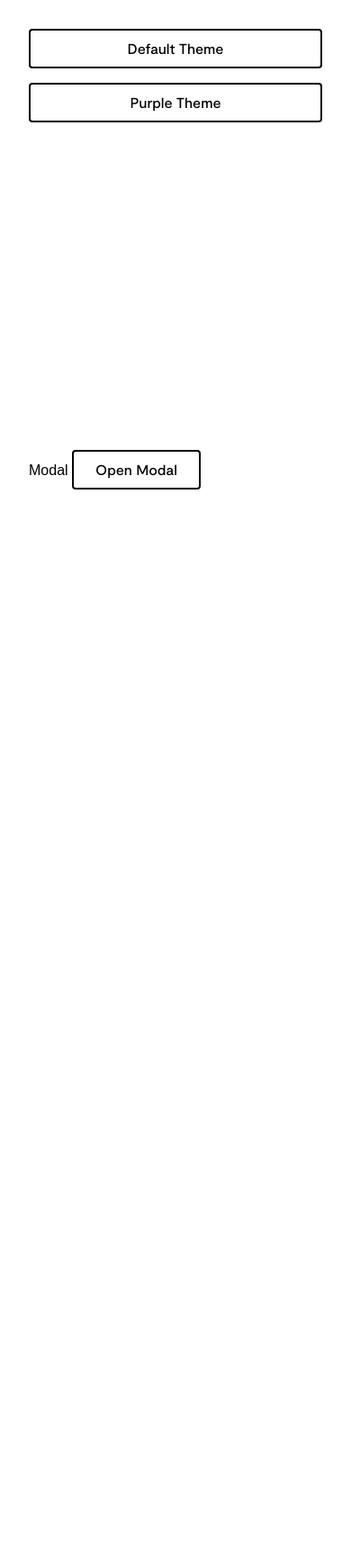
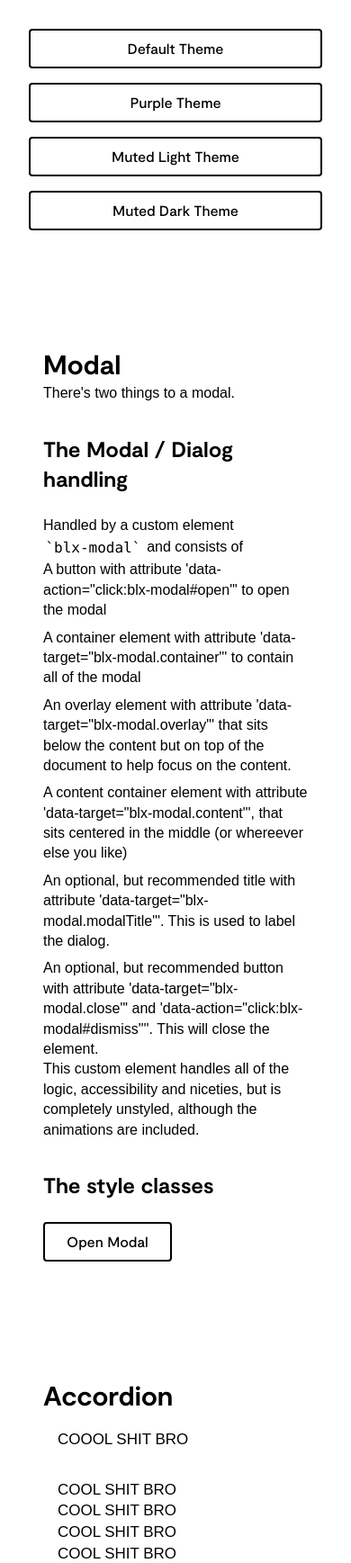
Before and after one commit to JSHSJ/blx-toolkit, a website built with Vite: page index.html in a window 390 px wide. Shown: the top 1737 px of the page at 90% size. Before the commit the page ends 844 px from the top, so only its background shows below. Built offline with nearby package versions, Linux system fonts and the light colour scheme; files whose address does not match are found by name; what @github/catalyst would draw is missing.

Commit message:
feat(demo): more content

```diff
--- a/index.html
+++ b/index.html
@@ -19,29 +19,104 @@
             <button class="blx-CTAButton" data-targets="theme-switcher.buttons" data-theme="theme-purple">
               Purple Theme
             </button>
+            <button class="blx-CTAButton" data-targets="theme-switcher.buttons" data-theme="theme-mutedLight">
+              Muted Light Theme
+            </button>
+            <button class="blx-CTAButton" data-targets="theme-switcher.buttons" data-theme="theme-mutedDark">
+              Muted Dark Theme
+            </button>
           </div>
         </aside>
-        <main class="main stack">
-          <div class="">
-            Modal
+
+
+        <main class="main">
+          <section class="blx-Section blx-Copy -section">
+            <div class="blx-LayoutContainer">
+            <h2 class="blx-Copy__title">Modal</h2>
+            <div class="blx-Copy__body">
+            <p>There's two things to a modal.</p>
+            <h3>The Modal / Dialog handling</h3>
+            <p>Handled by a custom element <pre>`blx-modal`</pre> and consists of</p>
+            <ul>
+              <li>A button with attribute 'data-action="click:blx-modal#open"' to open the modal</li>
+              <li>A container element with attribute 'data-target="blx-modal.container"' to contain all of the modal</li>
+              <li>An overlay element with attribute 'data-target="blx-modal.overlay"' that sits below the content but on top of the document to help focus on the content.</li>
+              <li>A content container element with attribute 'data-target="blx-modal.content"', that sits centered in the middle (or whereever else you like)</li>
+              <li>An optional, but recommended title with attribute 'data-target="blx-modal.modalTitle"'. This is used to label the dialog.</li>
+              <li>An optional, but recommended button with attribute 'data-target="blx-modal.close"' and 'data-action="click:blx-modal#dismiss"''. This will close the element.</li>
+            </ul>
+            <p>This custom element handles all of the logic, accessibility and niceties, but is completely unstyled, although the animations are included.</p>
+            <h3>The style classes</h3>
             <blx-modal>
               <button class="blx-CTAButton" data-action="click:blx-modal#open">Open Modal</button>
-              <div class="" data-target="blx-modal.container">
+              <div class="blx-Modal__container blx-Copy -modal" data-target="blx-modal.container">
                 <div
-                  class=""
-                  style="position: fixed; left: 0; right: 0; bottom: 0; top: 0; background-color: white; z-index: -1"
+                  class="blx-Modal__overlay"
                   data-target="blx-modal.overlay"
                 ></div>
                 <div
-                  class=""
-                  style="z-index: 1; width: 600px; height: 500px; display: flex; background-color: aliceblue"
+                  class="blx-Modal__content"
                   data-target="blx-modal.content"
                 >
-                  <button class="" data-action="click:blx-modal#close">CLOSE</button>
+                  <h2 data-target="blx-modal.modalTitle" class="box blx-Modal__title blx-Copy__title">Title (Optional but recommended)</h2>
+                  <div class="box blx-Copy__body">
+                  <p>Content?</p>
+                </div>
+                <button class="blx-CTAButton -icon blx-Modal__close" data-target="blx-modal.close" data-action="click:blx-modal#dismiss"><blx-icon data-name="close" data-size="m" />
+                </button>
                 </div>
               </div>
             </blx-modal>
           </div>
+        </div>
+        </section>
+
+        <section class="blx-Section blx-Copy -section -large">
+          <div class="blx-LayoutContainer">
+          <h2 class="blx-Copy__title">Accordion</h2>
+          <blx-accordion data-hasIcon="true">
+            <div class="box flex-row-center blx-Copy__body" data-target="blx-accordion.header" data-action="click:blx-accordion#toggle">
+              <h3 class="">COOOL SHIT BRO</h3>
+              <blx-icon data-name="arrow-down" data-size="l" data-target="blx-accordion.icon"></blx-icon>
+            </div>
+            <div data-target="blx-accordion.content">
+              <div class="box blx-Copy__body">
+              <p>COOL SHIT BRO</p>
+              <p>COOL SHIT BRO</p>
+              <p>COOL SHIT BRO</p>
+              <p>COOL SHIT BRO</p>
+            </div>
+
+            </div>
+          </blx-accordion>
+
+          <blx-accordion>
+            <div class="box flex-row-center blx-Copy__body" data-target="blx-accordion.header" data-action="click:blx-accordion#toggle">
+              <h3 class="">COOOL SHIT BRO</h3>
+            </div>
+            <div data-target="blx-accordion.content">
+              <div class="box blx-Copy__body">
+              <p>COOL SHIT BRO</p>
+              <p>COOL SHIT BRO</p>
+              <p>COOL SHIT BRO</p>
+              <p>COOL SHIT BRO</p>
+            </div>
+
+            </div>
+          </blx-accordion>
+
+          </div>
+        </section>
+
+
+        <section class="blx-Section blx-Copy -section">
+          <div class="blx-LayoutContainer">
+          <h2 class="blx-Copy__caption">Icons</h2>
+          <h2 class="blx-Copy__title">Icons</h2>
+          <blx-icon data-name="arrow-down" data-size="l" />
+          </div>
+        </section>
+
         </main>
       </div>
     </theme-switcher>
--- a/src/main.ts
+++ b/src/main.ts
@@ -2,3 +2,5 @@ import './assets/styles/style.css';
 
 import './components/ThemeSwitcher/ThemeSwitcher';
 import './components/Modal/Modal';
+import './components/Accordion/Accordion';
+import './components/Icon/Icon';
```
